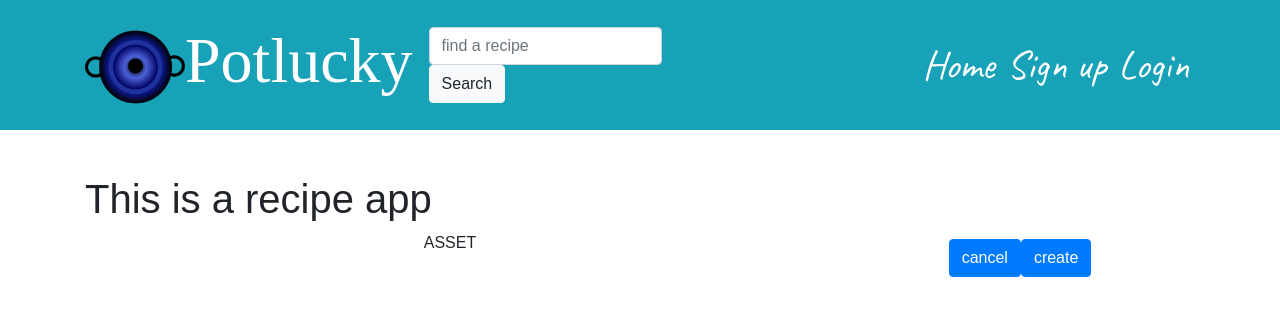
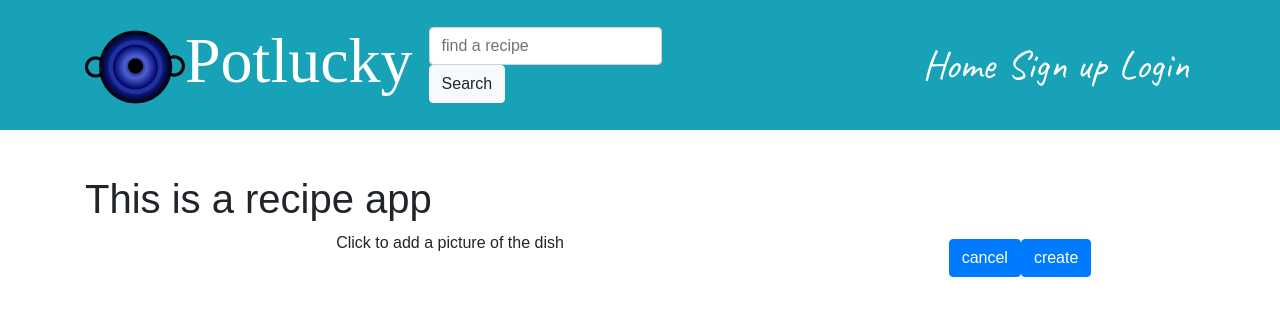
Before and after one commit to CozyPlantlady/potluck-recipe-app, a React (Create React App) app: page /recipes/create in a window 1280 px wide. Shown: the top 316 px of the page. Built offline with nearby package versions, Linux system fonts and the light colour scheme; no server answers; a web font is replaced by a local one.

Commit message:
Create Asset.js component

```diff
--- /dev/null
+++ b/src/components/Asset.js
@@ -0,0 +1,14 @@
+import React from "react";
+import { Spinner } from "react-bootstrap";
+
+
+const Asset = ({ spinner, message }) => {
+    return (
+        <div>
+            {spinner && <Spinner animation="border" />}
+            {message && <p>{message}</p>}
+        </div>
+    );
+};
+
+export default Asset;
--- a/src/pages/recipes/RecipeCreateForm.js
+++ b/src/pages/recipes/RecipeCreateForm.js
@@ -5,6 +5,7 @@ import Button from "react-bootstrap/Button";
 import Row from "react-bootstrap/Row";
 import Col from "react-bootstrap/Col";
 import Container from "react-bootstrap/Container";
+import Asset from "../../components/Asset";
 
 function RecipeCreateForm() {
 
@@ -34,12 +35,11 @@ function RecipeCreateForm() {
             <Col>
               <Container>
                 <Form.Group className="text-center">
-
                     <Form.Label
                       className="d-flex justify-content-center"
                       htmlFor="image-upload"
                     >
-                      ASSET
+                      <Asset message="Click to add a picture of the dish" />
                     </Form.Label>
 
                 </Form.Group>
```
